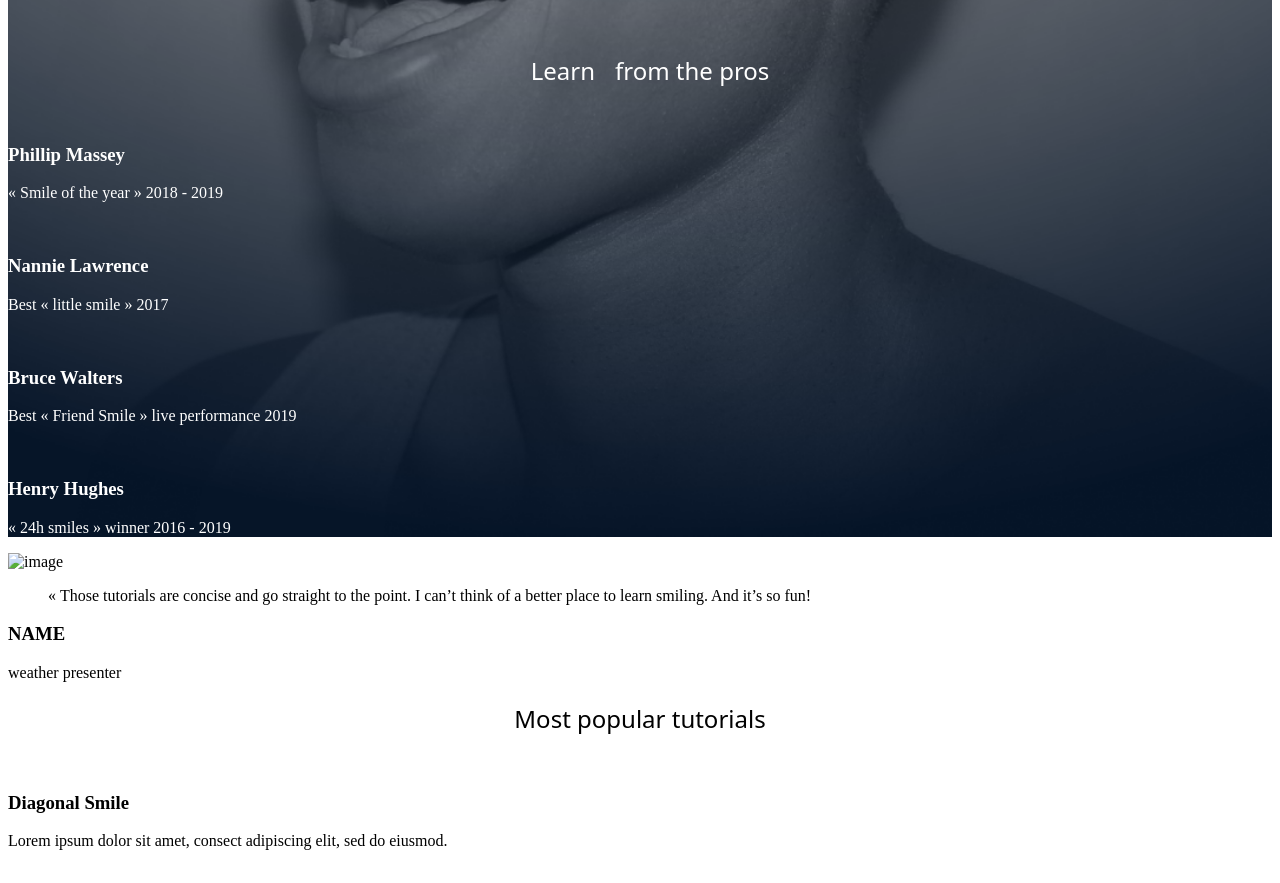
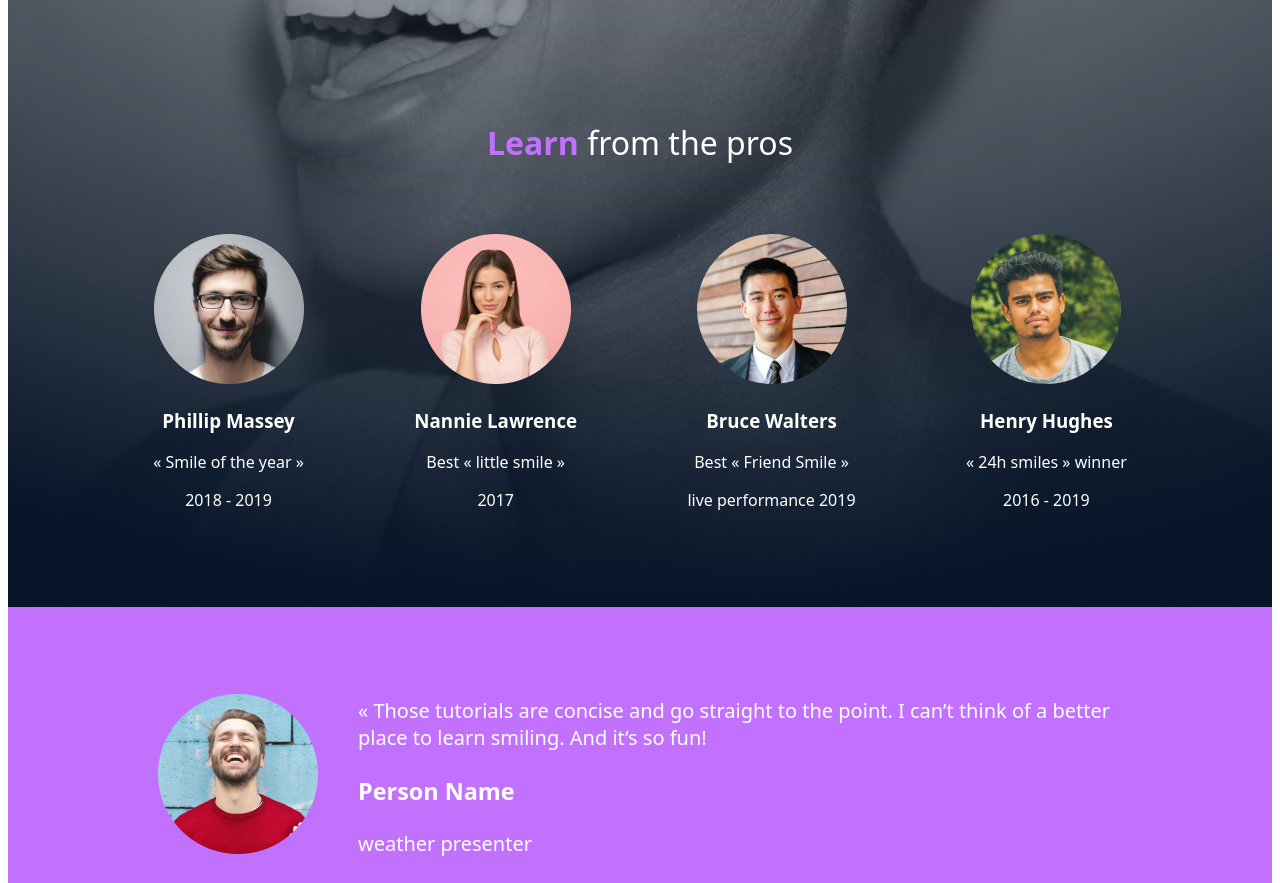
Before and after one commit to boomslang02/alx_html_css, a plain HTML site: page css_advanced/index.html in a window 1280 px wide. Shown: the part 637-1520 px from the top of the page. Drawn offline with Linux system fonts and the light colour scheme.

Commit message:
quote added

```diff
--- a/css_advanced/index.html
+++ b/css_advanced/index.html
@@ -33,39 +33,43 @@
                     <button class="register">REGISTER FOR FREE</button>
                 </div>
                 <div>
-                    <h2><span class="Learn">Learn</span>from the pros</h2>
-                    <div>
+                    <h2><span class="Learn">Learn</span> from the pros</h2>
+                    <div class="awards">
                         <div>
-                            <img src="./images/1 (3).png" alt="">
+                            <img src="1.png" alt="">
                             <h3>Phillip Massey</h3>
-                            <p>« Smile of the year » 2018 - 2019</p>
+                            <p>« Smile of the year »</p>
+                            <p>2018 - 2019</p>
                         </div>
                         <div>
-                            <img src="./images/6.png" alt="">
+                            <img src="3.png" alt="">
                             <h3>Nannie Lawrence</h3>
-                            <p>Best « little smile » 2017</p>
+                            <p>Best « little smile »</p>
+                            <p>2017</p>
+                        </div>
+                        <div class="walters">
+                            <img src="2.png" alt="">
+                            <h3>Bruce Walters</h3>
+                            <p>Best « Friend Smile »</p>
+                            <p>live performance 2019</p>
                         </div>
                         <div>
-                            <img src="./images/7.png" alt="">
-                            <h3>Bruce Walters</h3>
-                            <p>Best « Friend Smile » live performance 2019</p>
-                        </div>
-                        <div>
-                            <img src="./images/8.png" alt="">
+                            <img src="4.png" alt="">
                             <h3>Henry Hughes</h3>
-                            <p>« 24h smiles » winner 2016 - 2019</p>
+                            <p>« 24h smiles » winner</p>
+                            <p>2016 - 2019</p>
                         </div>
                     </div>
                 </div>
             </section>
     </div>
-        <section>
-            <div>
-                <img src="./images/Bitmap.png" alt="image">
+        <section class="quote">
+            <div class="weather">
+                <img src="5.png" alt="image">
             </div>
             <div>
-                <blockquote>« Those tutorials are concise and go straight to the point. I can’t think of a better place to learn smiling. And it’s so fun!</blockquote>
-                <h3>NAME</h3>
+                <p>« Those tutorials are concise and go straight to the point. I can’t think of a better place to learn smiling. And it’s so fun!</p>
+                <h3>Person Name</h3>
                 <P>weather presenter</P>
             </div>
         </section>
--- a/css_advanced/styles.css
+++ b/css_advanced/styles.css
@@ -31,7 +31,7 @@ h1 {
     text-align: center;
     margin-top: 150px;
     margin-bottom: 20px;
-    font-size: 70px;
+    font-size: 120px;
     font-family: system-ui;
 }
 
@@ -41,7 +41,7 @@ h1 {
     font-weight: bold;
 }
 
-div span {
+.comment span {
     padding: 0 20px;
 }
 
@@ -62,9 +62,38 @@ h2 {
     text-align: center;
     font-family: system-ui;
     font-weight: normal;
+    font-size: 32px;
 }
 
-.learn {
+h2 span {
     font-weight: bold;
-    color: rgb(194, 113, 255);;
+    color: rgb(194, 113, 255);
 }
+
+.walters img {
+  border-radius: 50%;
+}
+
+.awards {
+    display: flex;
+    text-align: center;
+    font-family: system-ui;
+    justify-content: space-around;
+    margin: 70px 90px 0 90px;
+    padding-bottom: 80px;
+}
+
+.quote {
+    background-color: rgb(194, 113, 255);
+    display: flex;
+    font-family: system-ui;
+    color: white;
+    justify-content: center;
+    align-items: center;
+    font-size: 20px;
+    padding: 70px 150px;
+}
+
+.weather img {
+    padding-right: 40px;
+}
```
